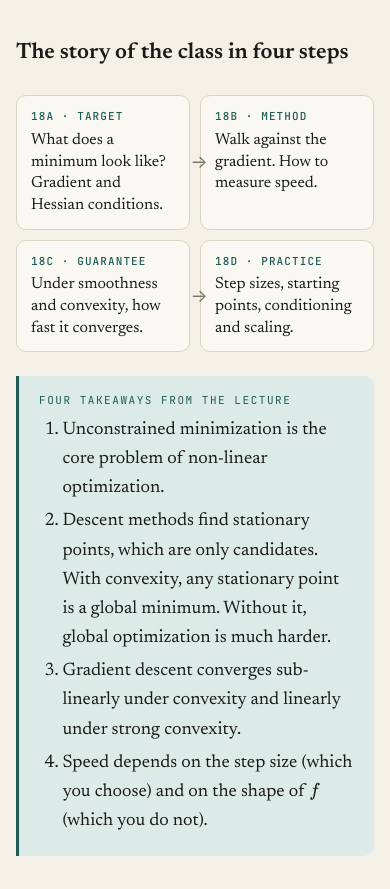
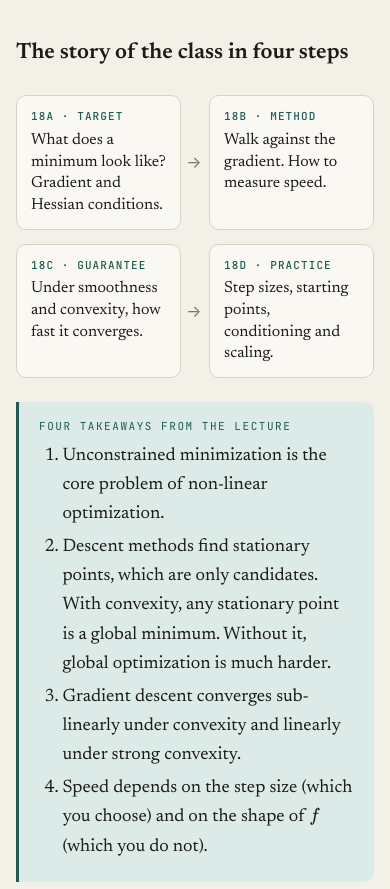
Before and after one commit to alexander-b-morland/opti, a plain HTML site: page class18/index.html in a window 390 px wide. Shown: the part 1572-2461 px from the top of the page. Drawn offline with nearby package versions, Linux system fonts and the light colour scheme.

Commit message:
Fix flow arrows overlapping step cards

```diff
--- a/assets/style.css
+++ b/assets/style.css
@@ -222,11 +222,11 @@ table.compare th { font-size: 12px; letter-spacing: .08em; text-transform: upper
 .subpage-card .sp-arrow { color: var(--accent); font-family: var(--sans); }
 
 /* map of the class */
-.flow { display: grid; grid-template-columns: repeat(4, 1fr); gap: 10px; margin: 24px 0; }
+.flow { display: grid; grid-template-columns: repeat(4, 1fr); gap: 28px; margin: 24px 0; }
 .flow .step { background: var(--card); border: 1px solid var(--rule); border-radius: 10px; padding: 12px 14px; position: relative; }
 .flow .step b { display: block; font-family: var(--mono); font-size: 11px; letter-spacing: .1em; color: var(--accent); text-transform: uppercase; font-weight: 500; }
 .flow .step span { font-size: 16px; line-height: 1.35; display: block; margin-top: 4px; }
-.flow .step:not(:last-child)::after { content: "→"; position: absolute; right: -10px; top: 50%; transform: translate(50%, -50%); color: var(--ink-3); font-family: var(--sans); z-index: 1; }
+.flow .step:not(:last-child)::after { content: "→"; position: absolute; right: -14px; top: 50%; transform: translate(50%, -50%); color: var(--ink-3); font-family: var(--sans); font-size: 16px; line-height: 1; }
 
 /* ---------- subpage ---------- */
 .part-nav { display: flex; justify-content: space-between; gap: 12px; margin: 60px 0 40px; padding-top: 24px; border-top: 1px solid var(--rule); }
@@ -322,7 +322,7 @@ footer.site-foot a { color: var(--ink-3); }
   .lede { font-size: 19px; }
   h2 { font-size: 29px; }
   .exam-strip { grid-template-columns: 1fr 1fr; }
-  .flow { grid-template-columns: 1fr 1fr; }
+  .flow { grid-template-columns: 1fr 1fr; gap: 14px 28px; }
   .flow .step:nth-child(2)::after { display: none; }
   .two-col { grid-template-columns: 1fr; }
   .search-wrap { width: 150px; }
```
